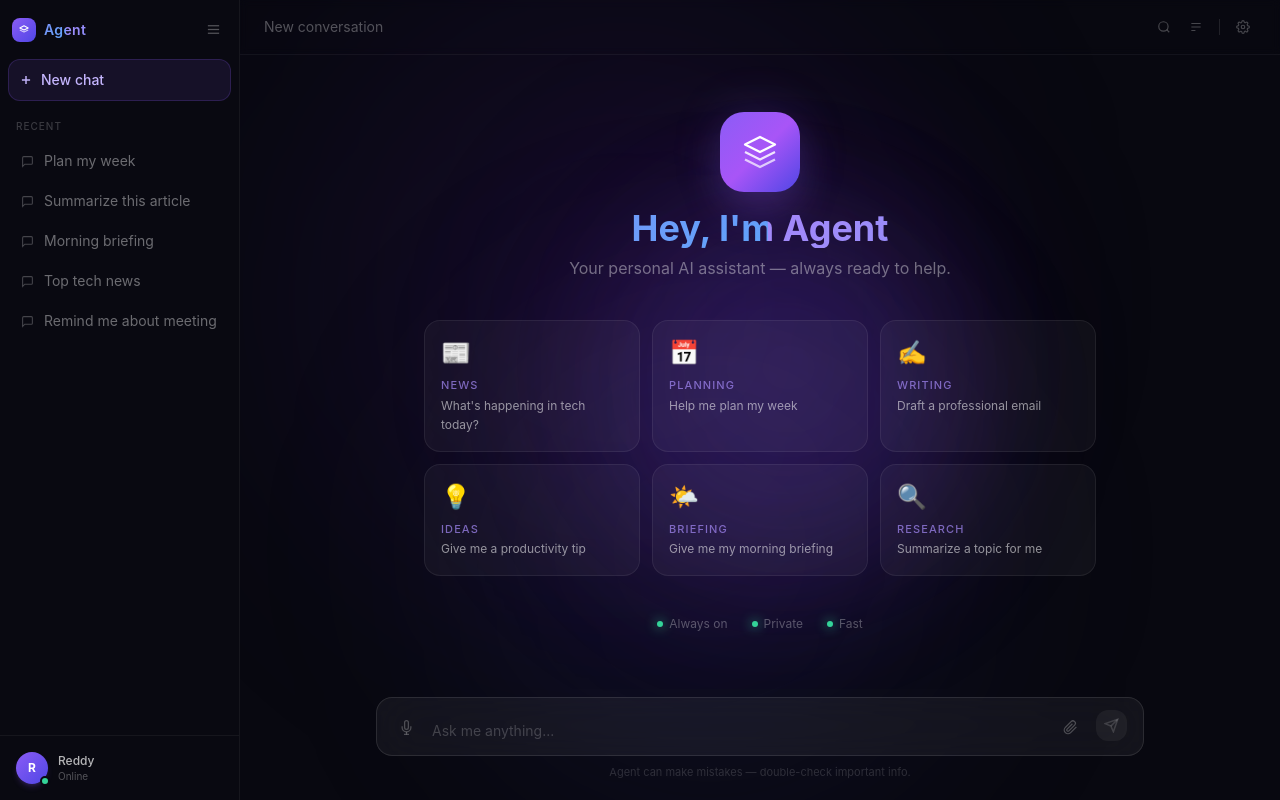
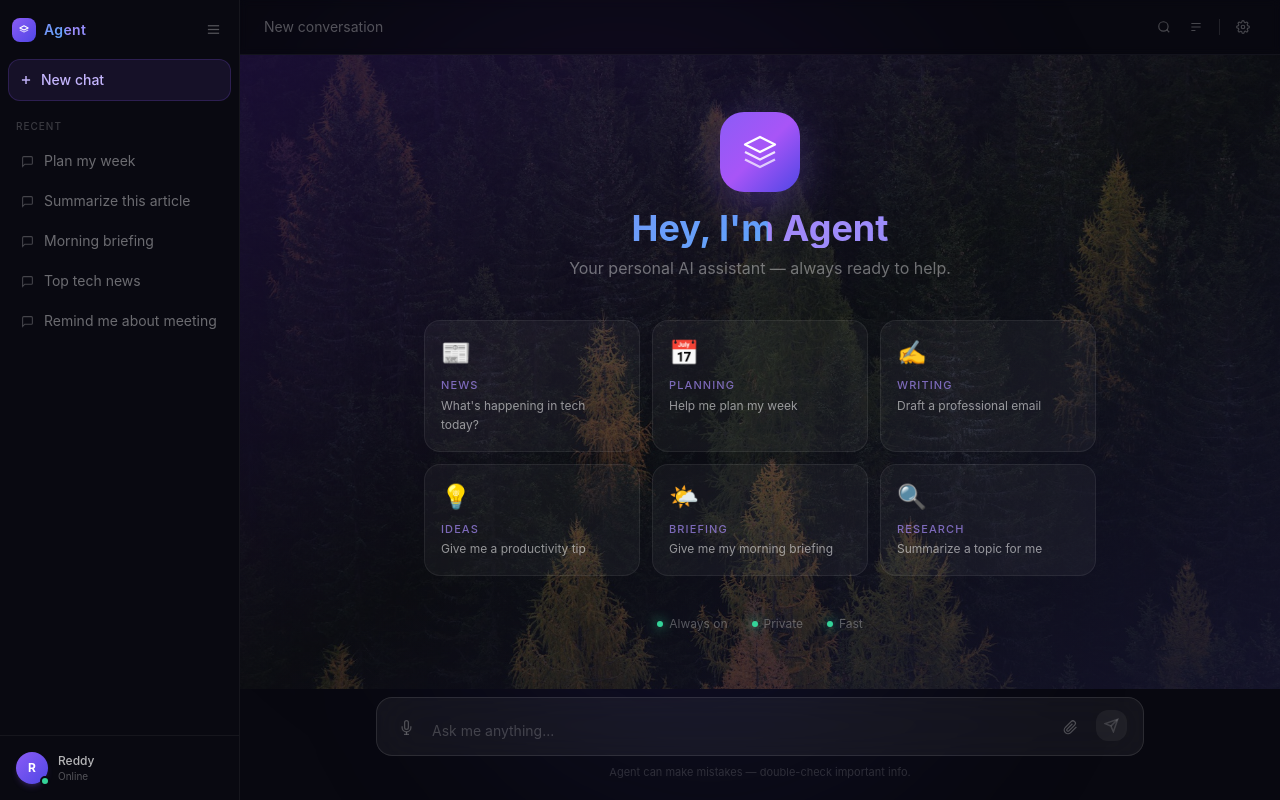
Before and after one commit to Reddy-Chandana-P/agent, a React (Vite) app: page / in a window 1280 px wide. Built offline with nearby package versions, Linux system fonts and the light colour scheme.

Commit message:
Add floral abstract background to welcome screen

```diff
--- a/src/components/WelcomeScreen.jsx
+++ b/src/components/WelcomeScreen.jsx
@@ -11,10 +11,17 @@ export default function WelcomeScreen({ onSuggest }) {
   return (
     <div className="relative flex flex-col items-center justify-center h-full px-6 overflow-hidden">
 
-      {/* Background orbs */}
-      <div className="absolute top-1/4 left-1/3 w-96 h-96 rounded-full bg-violet-600/10 blur-3xl animate-float pointer-events-none" />
-      <div className="absolute bottom-1/4 right-1/3 w-72 h-72 rounded-full bg-indigo-500/10 blur-3xl animate-float-slow pointer-events-none" />
-      <div className="absolute top-1/2 left-1/2 -translate-x-1/2 -translate-y-1/2 w-[500px] h-[500px] rounded-full bg-purple-900/10 blur-3xl pointer-events-none" />
+      {/* Floral abstract background */}
+      <img
+        src="/bg-floral.jpg"
+        alt=""
+        aria-hidden="true"
+        className="absolute inset-0 w-full h-full object-cover object-center pointer-events-none"
+      />
+      {/* Dark overlay */}
+      <div className="absolute inset-0 bg-[#080810]/70 pointer-events-none" />
+      {/* Violet tint */}
+      <div className="absolute inset-0 bg-gradient-to-br from-violet-950/40 via-transparent to-indigo-950/40 pointer-events-none" />
 
       <div className="relative z-10 flex flex-col items-center gap-10 w-full max-w-2xl">
 
@@ -42,7 +49,7 @@ export default function WelcomeScreen({ onSuggest }) {
             <button
               key={i}
               onClick={() => onSuggest(s.text)}
-              className="group flex flex-col gap-2 glass rounded-2xl p-4 text-left hover:border-violet-500/30 hover:bg-white/[0.07] transition-all duration-200 hover:-translate-y-0.5 hover:shadow-lg hover:shadow-violet-500/10"
+              className="group flex flex-col gap-2 glass rounded-2xl p-4 text-left hover:border-violet-500/30 hover:bg-white/[0.12] transition-all duration-200 hover:-translate-y-0.5 hover:shadow-lg hover:shadow-violet-500/20 bg-black/30"
             >
               <span className="text-2xl">{s.icon}</span>
               <div>
```
Also changed, not shown: public/bg-floral.jpg (added).
